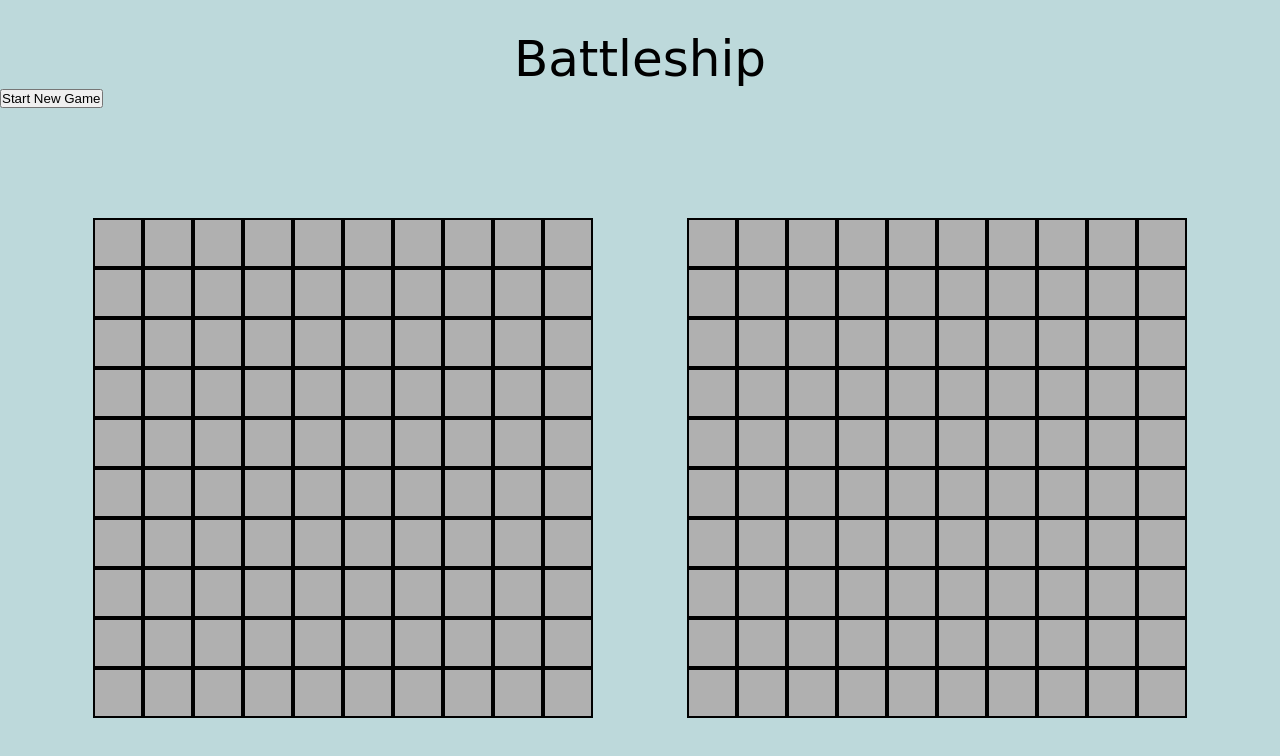
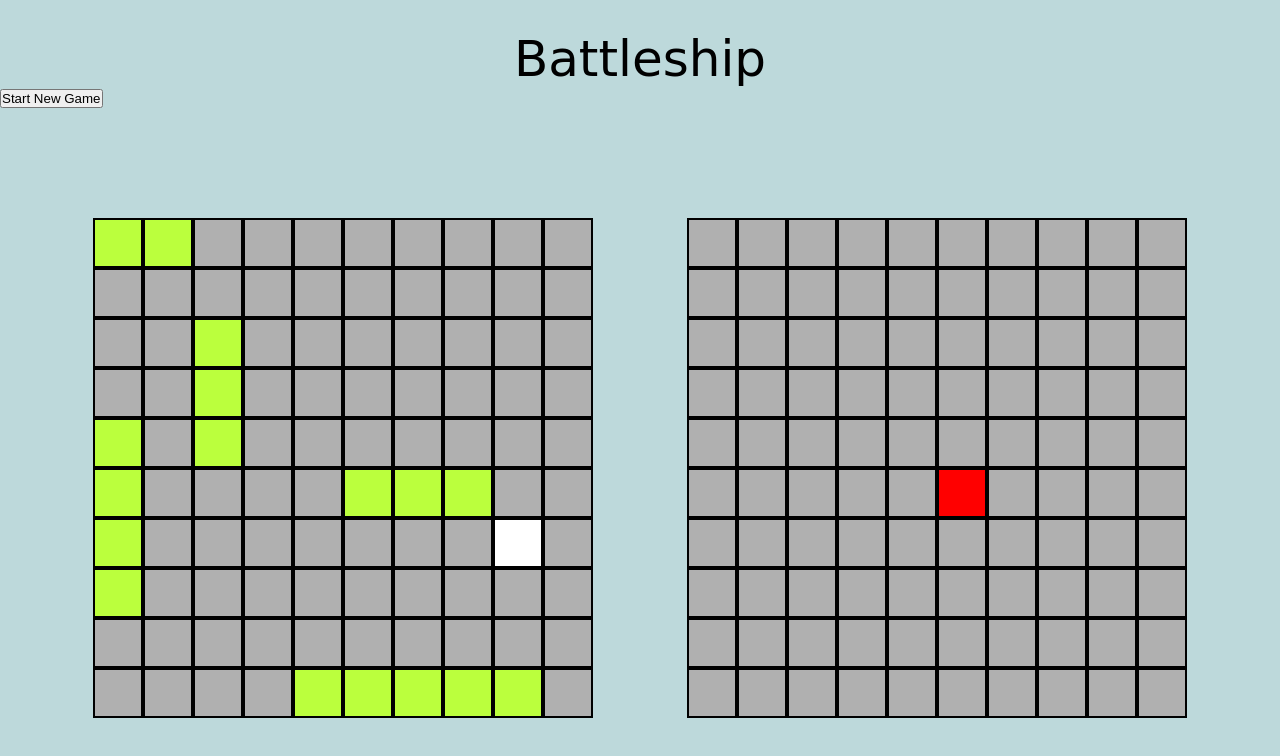
Before and after one commit to Delirium02/battleship-game, a website built with webpack: page template.html in a window 1280 px wide. Both pictures are taken after a click on the element 936 px from the left and 468 px from the top of the page. Built offline with nearby package versions, Linux system fonts and the light colour scheme; a web font is replaced by a local one.

Commit message:
feat: added an updateDisplay() function, squares now change color on click attacks

```diff
--- a/src/index.js
+++ b/src/index.js
@@ -21,3 +21,5 @@ const ui = DOM(game);
 ui.playerGrid();
 ui.computerGrid();
 ui.attackListeners();
+ui.updateDisplay(document.querySelector(".player-container"), game.playerBoard());
+ui.updateDisplay(document.querySelector(".computer-container"), game.computerBoard());
--- a/src/modules/gameBoard.js
+++ b/src/modules/gameBoard.js
@@ -67,10 +67,6 @@ export function Gameboard() {
 				);
 			}
 
-			if (grid[x][y] === "hit" || grid[x][y] === "miss") {
-				return false;
-			}
-
 			if (grid[x][y] !== null) {
 				grid[x][y].hit();
 				grid[x][y] = "hit";
--- a/src/modules/player.js
+++ b/src/modules/player.js
@@ -40,7 +40,7 @@ export function Computer(name = "Computer") {
 
 			for (let i = 0; i < 10; i++) {
 				for (let j = 0; j < 10; j++) {
-					if (playerBoard.getGrid()[i][j] === null) {
+					if (playerBoard.getGrid()[i][j] !== "hit" && playerBoard.getGrid()[i][j] !== "miss") {
 						validMoves.push({ x: i, y: j });
 					}
 				}
@@ -48,6 +48,8 @@ export function Computer(name = "Computer") {
 
 			const randomIndex = validMoves[Math.floor(Math.random() * validMoves.length)];
 
+			lastAttack = { x: randomIndex.x, y: randomIndex.y };
+
 			return playerBoard.receiveAttack(randomIndex.x, randomIndex.y);
 		},
 	};
--- a/src/ui/dom.js
+++ b/src/ui/dom.js
@@ -4,7 +4,6 @@ const playerContainer = document.querySelector(".player-container");
 const computerContainer = document.querySelector(".computer-container");
 
 export function DOM(game) {
-
 	return {
 		playerGrid: function () {
 			const playerGrid = game.playerBoard().getGrid();
@@ -38,9 +37,26 @@ export function DOM(game) {
 			});
 		},
 
-		updateDisplay: function (square) {
-			const attackStatus = DOM().playerBoard().
-			square.classList.add() //
+		// for container: playerContainer or computerContainer. for board: playerBoard or computerBoard
+		updateDisplay: function (container, board) {
+			const squares = container.querySelectorAll(".square");
+			const boardGrid = board.getGrid();
+
+			boardGrid.forEach((row, x) => {
+				row.forEach((cell, y) => {
+					const index = x * 10 + y;
+					const square = squares[index];
+					if (cell !== null && cell !== "hit" && cell !== "miss" && board === game.playerBoard()) {
+						square.classList.add("ship");
+					}
+					if (cell === "hit") {
+						square.classList.add("hit");
+					}
+					if (cell === "miss") {
+						square.classList.add("miss");
+					}
+				});
+			});
 		},
 
 		attackListeners: function () {
@@ -53,16 +69,12 @@ export function DOM(game) {
 					if (result === false) {
 						return "This square has already been attacked"; // modify to display on screen instead of console
 					}
-					if (result === "hit") {
-						e.target.classList.add("hit");
-					}
-					if (result === "miss") {
-						e.target.classList.add("miss");
-					}
+					this.updateDisplay(playerContainer, game.playerBoard());
+					this.updateDisplay(computerContainer, game.computerBoard());
 
 					console.log(result);
 				}
-			})
+			});
 		},
 
 		/* startGame: function () {
--- a/src/ui/style.css
+++ b/src/ui/style.css
@@ -57,6 +57,14 @@ body {
     cursor: pointer;
 }
 
+.ship {
+    background-color: rgb(187, 255, 61);
+}
+
 .hit {
     background-color: red;
 }
+
+.miss {
+    background-color: white;
+}
```
Also changed, not shown: src/modules/player.test.js (+4 -4 lines).
